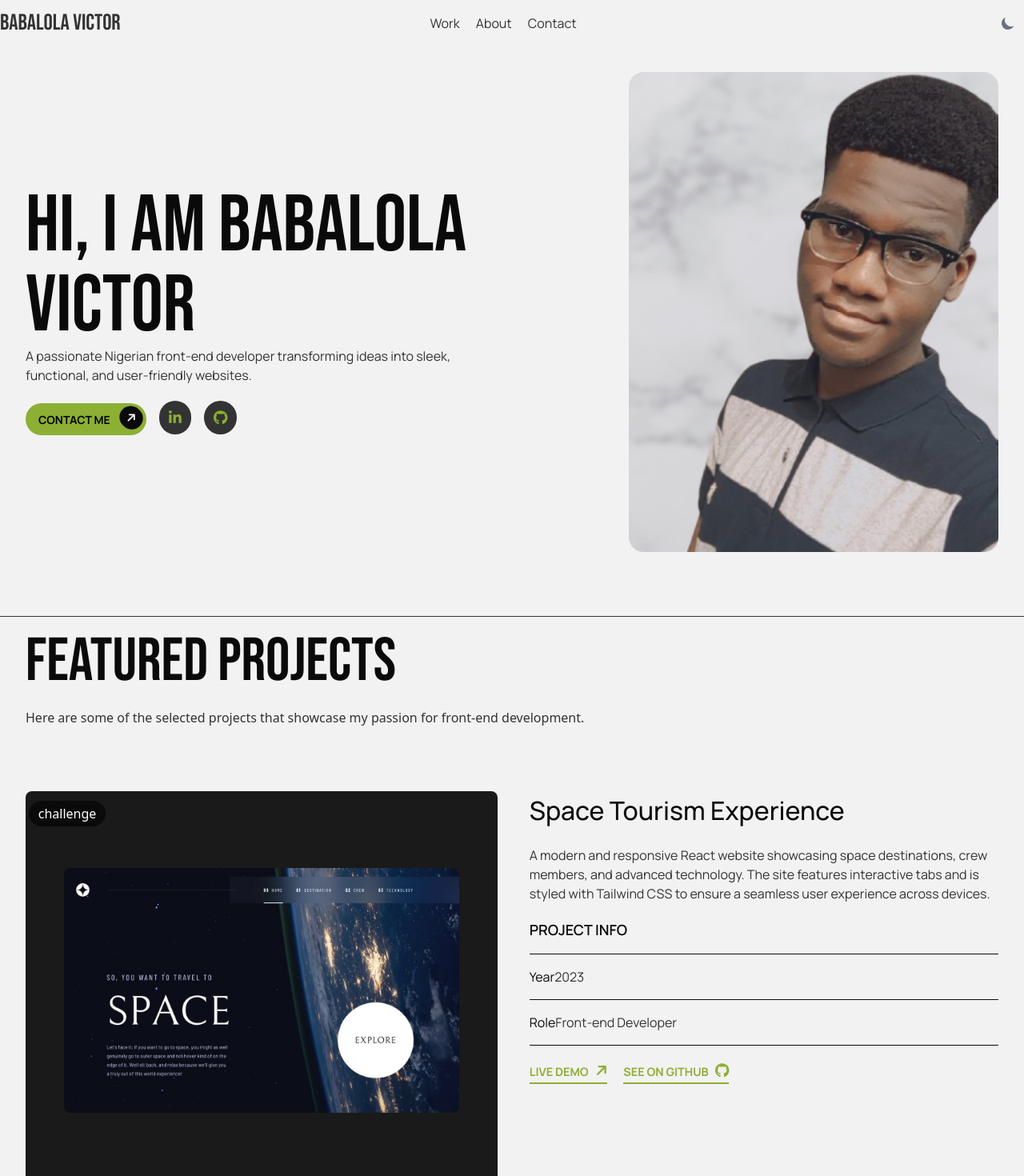
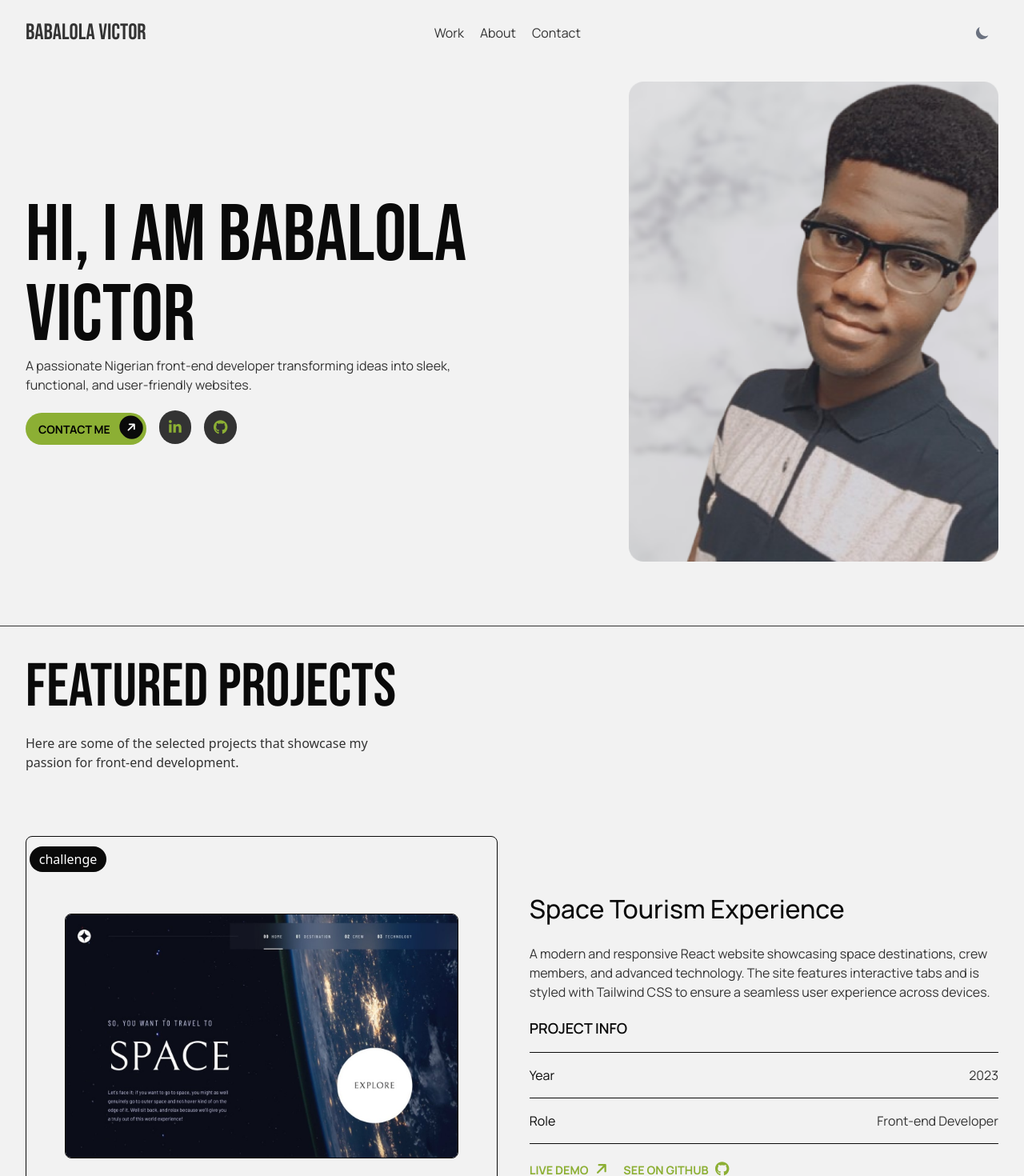
Before and after one commit to ZHADOW999/my-portfolio, a React (Create React App) app: page / in a window 1280 px wide. Shown: the top 1470 px of the page at 80% size. Built offline with nearby package versions, Linux system fonts and the light colour scheme.

Commit message:
new stuff

```diff
--- a/src/components/navbar.js
+++ b/src/components/navbar.js
@@ -9,8 +9,8 @@ const NavBar = () => {
     };
 
     return (
-        <header className="dark:bg-dark-bg bg-Light-bg mt-2">
-            <nav className=" relative flex justify-between items-center dark:text-dark-theme-textColor-2 text-light-theme-textColor-2">
+        <header className="dark:bg-dark-bg bg-Light-bg mt-5">
+            <nav className="w-[95%] sm:w-[90] m-auto relative flex justify-between items-center dark:text-dark-theme-textColor-2 text-light-theme-textColor-2">
                 <p className=" uppercase font-main-header-font text-[28px]">Babalola Victor</p>
                 <div
                     className={` sm:hidden ham-menu z-[50] ${isActive ? "active" : ""}`}
--- a/src/components/project card.js
+++ b/src/components/project card.js
@@ -6,17 +6,17 @@ import { faGithub } from '@fortawesome/free-brands-svg-icons';
 
 const ProjectCard = ({project}) => {
     return (
-        <div className='flex flex-col md:flex-row gap-10 mt-20 '>
+        <div className='flex flex-col md:flex-row md:items-center md:justify-center gap-10 mt-20 '>
 
-            <div className="md:w-[50%]  bg-dark-theme-element-color h-auto py-14  px-7 rounded-lg relative md:py-24 md:px-12">
+            <div className="dark:border-none bg-none border border-dark-bg md:w-[50%]  dark:bg-dark-theme-element-color h-auto py-14  px-7 rounded-lg relative md:py-24 md:px-12">
             <p className="absolute top-3 left-1 h-8 grid place-items-center rounded-[30px] text-white w-24 bg-dark-bg">{project.type}</p>
-                <img src={project.image} className='w-full rounded-lg' alt="project" /></div>
+                <img src={project.image} className='w-full rounded-lg dark:border-none border border-dark-bg' alt="project" /></div>
             <div className='md:w-1/2'>
                 <h3 className= "mb-5 md:text-[32px] text-[24px] font-sub-header-text-font dark:text-dark-theme-textColor-1 text-light-theme-textColor-1">{project.title}</h3>
                 <p className="font-small-text-font dark:text-dark-theme-textColor-2  text-light-theme-textColor-2">{project.description}</p>
-                <p className="font-projetInfo-font border-b-[1px] mt-5 pb-4 dark:border-dark-theme-textColor-2 border-light-theme-textColor-1 uppercase text-3 dark:text-dark-theme-textColor-1 text-light-theme-textColor-1">project info</p>
-                <p className="border-b-[1px] py-4 dark:border-dark-theme-textColor-2 border-light-theme-textColor-1 font-small-text-font dark:text-dark-theme-textColor-2 text-light-theme-textColor-2"><span className="dark:text-dark-theme-textColor-1 text-light-theme-textColor-1">Year</span>{project.year}</p>
-                <p className="border-b-[1px] py-4 dark:border-dark-theme-textColor-2 border-light-theme-textColor-1 font-small-text-font dark:text-dark-theme-textColor-2 text-light-theme-textColor-2"><span className="dark:text-dark-theme-textColor-1 text-light-theme-textColor-1">Role</span>{project.role}</p>
+                <p className="font-projetInfo-font border-b-[1px] mt-5 pb-4 dark:border-light-theme-textColor-2 border-light-theme-textColor-1 uppercase text-3 dark:text-dark-theme-textColor-1 text-light-theme-textColor-1">project info</p>
+                <p className="flex items-center justify-between border-b-[1px] py-4 dark:border-light-theme-textColor-2 border-light-theme-textColor-1 font-small-text-font dark:text-dark-theme-textColor-2 text-light-theme-textColor-2"><span className=" dark:text-dark-theme-textColor-1 text-light-theme-textColor-1">Year</span>{project.year}</p>
+                <p className="flex items-center justify-between border-b-[1px] py-4 dark:border-light-theme-textColor-2 border-light-theme-textColor-1 font-small-text-font dark:text-dark-theme-textColor-2 text-light-theme-textColor-2"><span className="dark:text-dark-theme-textColor-1 text-light-theme-textColor-1">Role</span>{project.role}</p>
                 <div className="space-x-5 mt-5">
                     <button className="font-button-font dark:text-dark-mode-accent text-light-mode-accent text-1.5 border-b-2 dark:border-dark-mode-accent border-light-mode-accent pb-0.5 uppercase"><a className='' href={project.live} target="_blank" rel="noreferrer">live demo<FontAwesomeIcon className='ml-2 dark:text-dark-mode-accent -rotate-45 text-3 text-light-mode-accent' icon={faArrowRight}/></a></button>
                     <button className="font-button-font dark:text-dark-mode-accent text-light-mode-accent text-1.5 border-b-2 dark:border-dark-mode-accent border-light-mode-accent pb-0.5 uppercase"><a className='' href={project.github} target="_blank" rel="noreferrer">see on github
--- a/src/pages/Home.js
+++ b/src/pages/Home.js
@@ -72,9 +72,9 @@ const Home = () => {
 
 
             {/*                                    FEATURED PROJECT SECTION                              */}
-            <section id="work" className='w-[95%] sm:w-[90] m-auto'>
+            <section id="work" className='w-[95%] sm:w-[90] m-auto mt-5'>
                 <h2 className='text-[76px] uppercase font-main-header-font dark:text-dark-theme-textColor-1 text-light-theme-textColor-1'>featured projects</h2>
-                <p className='text-2 dark:text-dark-theme-textColor-2 text-light-theme-textColor-2'>Here are some of the selected projects that showcase my passion for front-end development.</p>
+                <p className='text-2 dark:text-dark-theme-textColor-2 text-light-theme-textColor-2 w-[40%]'>Here are some of the selected projects that showcase my passion for front-end development.</p>
                 <div className='flex flex-col gap-10'>
                     {projects.map((project, index) => (
                         <ProjectCard key={index} project={project} />
```
